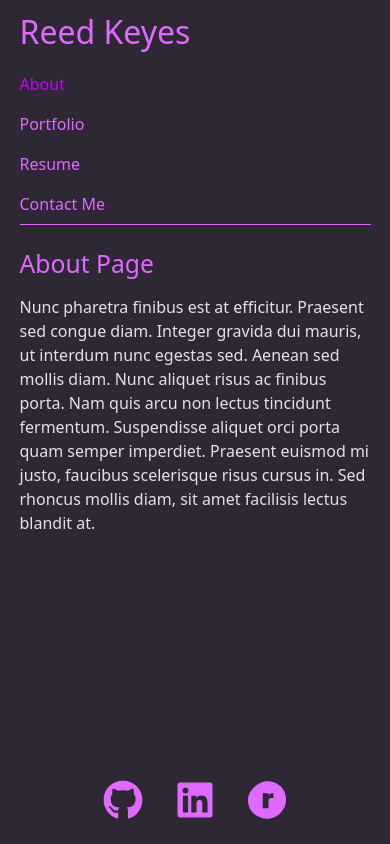
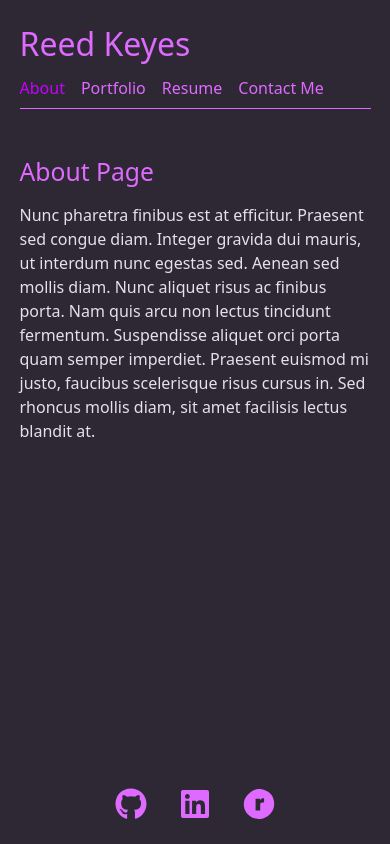
Before and after one commit to rbkeyes/rbk-react-portfolio, a React (Create React App) app: page / in a window 390 px wide. Built offline with nearby package versions, Linux system fonts and the light colour scheme.

Commit message:
styling is done. needs some refactoring but looks how I want it to look for the most part

```diff
--- a/src/components/Footer.js
+++ b/src/components/Footer.js
@@ -6,7 +6,7 @@ export default function Footer() {
     return (
         <footer className="mt-auto">
         <ul>
-            <IconContext.Provider value={{ className: "footer-icons", size: "2.5rem"}}>
+            <IconContext.Provider value={{ className: "footer-icons", size: "2rem"}}>
             <>
             <li><a href="https://github.com/rbkeyes" alt="Link to github profile"><FaGithub /></a></li>
             <li><a href="https://www.linkedin.com/in/reedkeyesrd/" alt="link to linkedin profile"><FaLinkedin /></a></li>
--- a/src/components/Nav.js
+++ b/src/components/Nav.js
@@ -6,7 +6,7 @@ import Navbar from 'react-bootstrap/Navbar';
 
 function PageNav({ currentPage, handlePageChange }) {
   return (
-    <Navbar variant="dark" className="format-nav" expand="lg">
+    <Navbar variant="dark" className="format-nav mb-0 pb-0" expand="lg">
       <Container fluid>
         <Navbar.Brand href="#about">
           <h1>Reed Keyes</h1>
@@ -16,7 +16,7 @@ function PageNav({ currentPage, handlePageChange }) {
         // className="underline"
         id="basic-navbar-nav"
         > */}
-          <Nav className="underline justify-content-end">
+          <Nav className="underline">
             <Nav.Link
               href='#about'
               onClick={() => handlePageChange('About')}
--- a/src/components/pages/ContactForm.js
+++ b/src/components/pages/ContactForm.js
@@ -41,26 +41,26 @@ function ContactForm() {
     setMessage(e.target.value);
   };
 
-  const styles = {
-    textarea: {
-      "height": "10rem",
-    },
-    contactDiv: {
-      "margin-top": "1rem"
-    },
-    contactInfo: {
-      // "margin": "1rem",
-      "display": "inline",
-      "color": "var(--light-bright"
-      // "width": "6rem",
-    }
-  };
-
   return (
+    <>
+    <div className="contact-div d-flex justify-content-end align-items-start mt-2"
+    style={{margin: "0 5%"}}>
+          <div className="me-4">
+            <p className="mt-0 mb-0" style={{color: "var(--light-bright"}}> phone: 650-400-2394
+            </p>
+          </div>
+          <div>
+            <p className="mt-0 mb-0 hover">
+              <a href="mailto: #">
+                email: rbkeyes@gmail.com
+              </a>
+            </p>
+          </div>
+        </div>
     <main>
-      <div className="d-flex justify-content-center align-items-start">
-        <form className="contact-form col-sm-12 col-md-8 col-lg-6" onSubmit={handleSubmit}>
-          <h2>Contact</h2>
+      <h2>Contact</h2>
+      <div className="d-flex justify-content-start align-items-start">
+        <form className="contact-form col-sm-12 col-md-8 col-lg-4" onSubmit={handleSubmit}>
           <div className="form-floating mt-3">
             <input
               className="form-control name"
@@ -93,28 +93,17 @@ function ContactForm() {
               value={message}
               name="message"
               id="floatingMessage"
-              style={styles.textarea}
+              style={{height: "10rem"}}
               onChange={handleMessage}
             ></textarea>
-            <label>what can I do for you?</label>
+            <label>how can I help?</label>
           </div>
           <button type="submit" className="btn mt-3" id="submit-button">Submit</button>
         </form>
-      </div>
-      <div className="contact-info d-flex justify-content-center align-items-center">
-        <div style={styles.contactDiv}>
-          <p style={styles.contactInfo}> phone: 650-400-2394
-          </p>
-        </div>
-        <div className="hover" style={styles.contactDiv}>
-          <p style={styles.contactInfo}>
-            <a href="mailto: #">
-              email: rbkeyes@gmail.com
-            </a>
-          </p>
-        </div>
+
       </div>
     </main >
+    </>
   )
 };
 
--- a/src/styles/style.css
+++ b/src/styles/style.css
@@ -19,15 +19,18 @@
     min-height: 100vh;
 }
 
-nav {
-    width: 100vw;
-    /* padding: 2% 5%!important; */
-    margin-left: 0!important;
-    margin-right: 0!important;
+header {
+    padding-top: 3%;
+}
+
+main {
+    width: 90%;
+    margin: 3rem 5%!important;
+    margin-left: auto;
+    margin-right: auto;
 }
 
 div.container-fluid {
-    width: 100vw;
     padding: 0!important;
     margin: 0 5%;
     justify-content: space-between;
@@ -36,6 +39,8 @@ div.container-fluid {
 h1 {
     color: var(--light-bright);
     font-size: 3rem;
+    padding: 0;
+    margin: 0;
 }
 
 a {
@@ -60,14 +65,14 @@ svg.footer-icons:focus {
 .underline {
     border-bottom: solid 1px var(--light-bright);
     width: 100%;
+    flex-direction: row;
+    padding-bottom: 0;
+    margin-bottom: 0;
+
 }
 
 h2, h5 {
     color: var(--light-bright);
-}
-
-main {
-    margin: 1rem 5%!important;
 }
 
 p {
@@ -125,23 +130,17 @@ footer {
 /* media queries */
 @media only screen and (max-width: 992px) {
     .nav-link, .nav-link.active {
-        padding-bottom: 1rem 0;
+        padding-right: 1rem;
     }
-    .contact-info {
-        flex-direction: column;
-
-    }
-
 
 }
 
-/* media queries */
 @media only screen and (max-width: 600px) {
     h1 {
         font-size: 2rem;
     }
-    .nav-link, .nav-link.active {
-        padding-bottom: 0.5rem 0;
+    a.nav-link, a.nav-link.active {
+        padding-bottom: 0 0 0.5rem;
     }
     h5 {
         font-size: 1rem;
@@ -149,4 +148,22 @@ footer {
     form.contact-form {
         width: 100%
     }
+    .contact-div {
+        flex-direction: column;
+        justify-content: center;
+        align-items: center;
+        margin: 0rem 1rem;
+    }
 }
+
+@media only screen and (max-width: 360px) {
+    h1 {
+        margin-bottom: .25rem;
+    }
+    a.nav-link, a.nav-link.active {
+        padding:0 0 0.25rem;
+    }
+    .underline {
+        flex-direction: column;
+    }
+}
```
